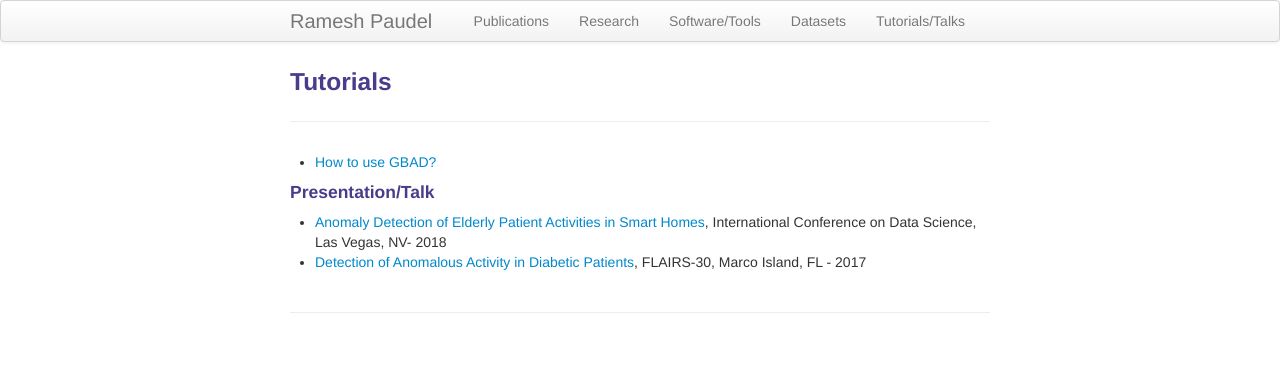
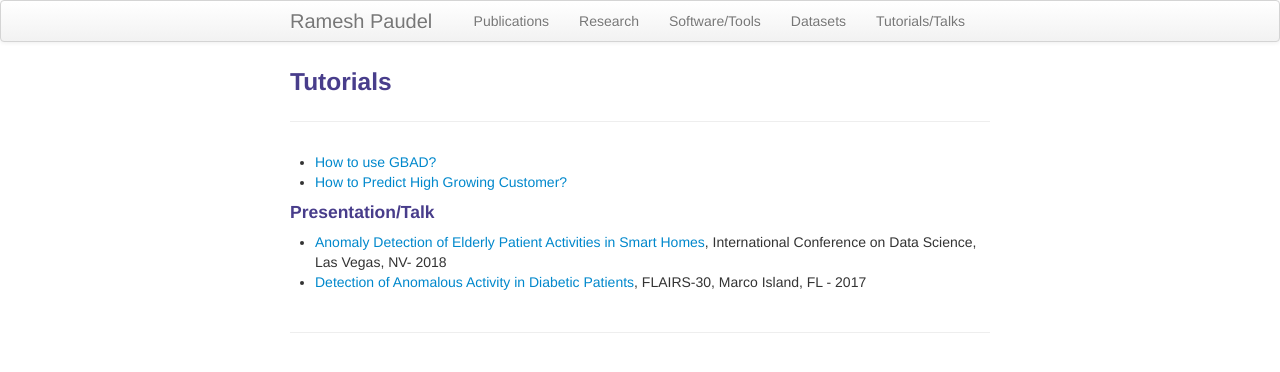
Before and after one commit to rpaudel42/rpaudel42.github.io, a Jekyll site: the page built from pages/tutorial.md, in a window 1280 px wide. Shown: the top 372 px of the page. Built offline with Jekyll 4.4.1, drawn with Linux system fonts in a browser that asks for light colours.

Commit message:
Update tutorial.md

```diff
--- a/pages/tutorial.md
+++ b/pages/tutorial.md
@@ -5,6 +5,7 @@ description: Tutorial Related to Graphs
 ---
 
 - [How to use GBAD?](/assets/GBADUsers Manual.pdf)
+- [How to Predict High Growing Customer?](/assets/predicting_customer.ipynb)
 
 #### Presentation/Talk
 
```
